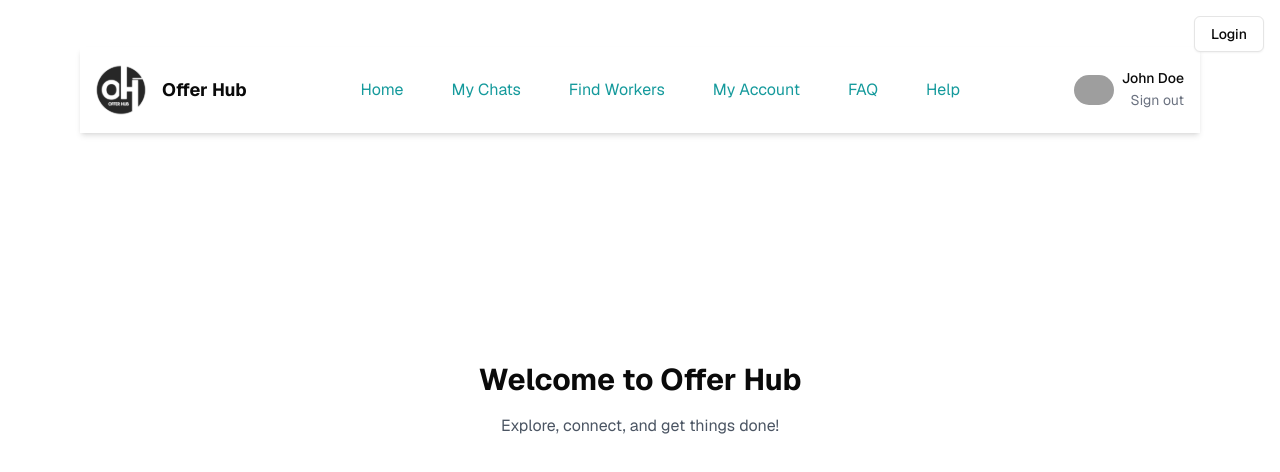
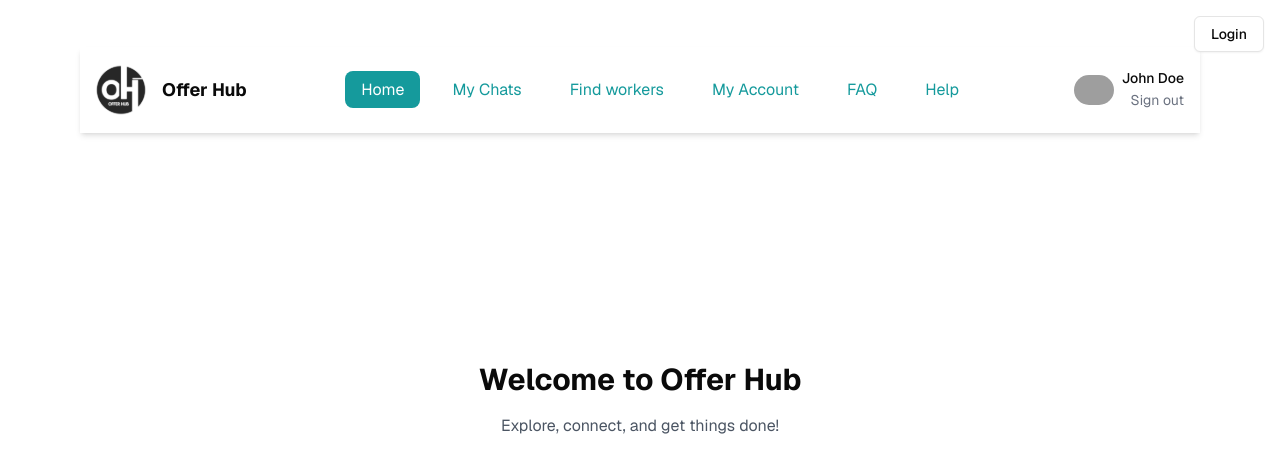
Before and after one commit to marvelous-007/offer-hub, a Next.js app: page / in a window 1280 px wide. Shown: the top 472 px of the page. Built offline with nearby package versions, Linux system fonts and the light colour scheme; grey boxes are pictures that could not be loaded.

Commit message:
feat: add active link state to Navbar links for improved navigation

```diff
--- a/src/app/page.tsx
+++ b/src/app/page.tsx
@@ -4,13 +4,14 @@ import { Button } from "@/components/ui/button";
 import Navbar from "@/components/Navbar/Navbar"; // Asegúrate de que la ruta sea correcta
 
 const links = [
-  { name: "Home", href: "/" },
-  { name: "My Chats", href: "/chats" },
-  { name: "Find Workers", href: "/workers" },
-  { name: "My Account", href: "/account" },
-  { name: "FAQ", href: "/faq" },
-  { name: "Help", href: "/help" },
+  { name: "Home", href: "/", isActive: true },
+  { name: "My Chats", href: "/chats", isActive: false },
+  { name: "Find workers", href: "/workers", isActive: false },
+  { name: "My Account", href: "/account", isActive: false },
+  { name: "FAQ", href: "/faq", isActive: false },
+  { name: "Help", href: "/help", isActive: false },
 ];
+
 
 const user = {
   name: "John Doe",
```
